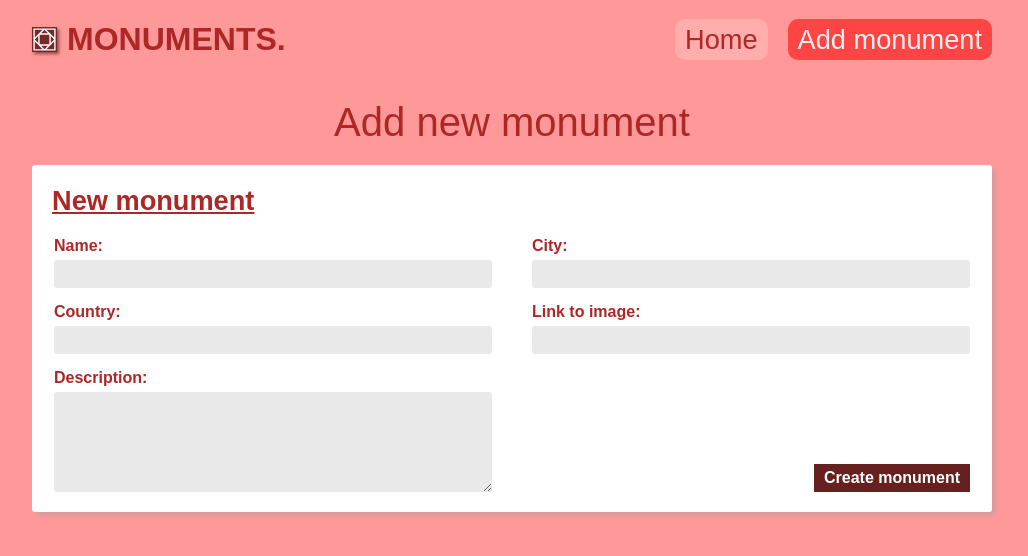
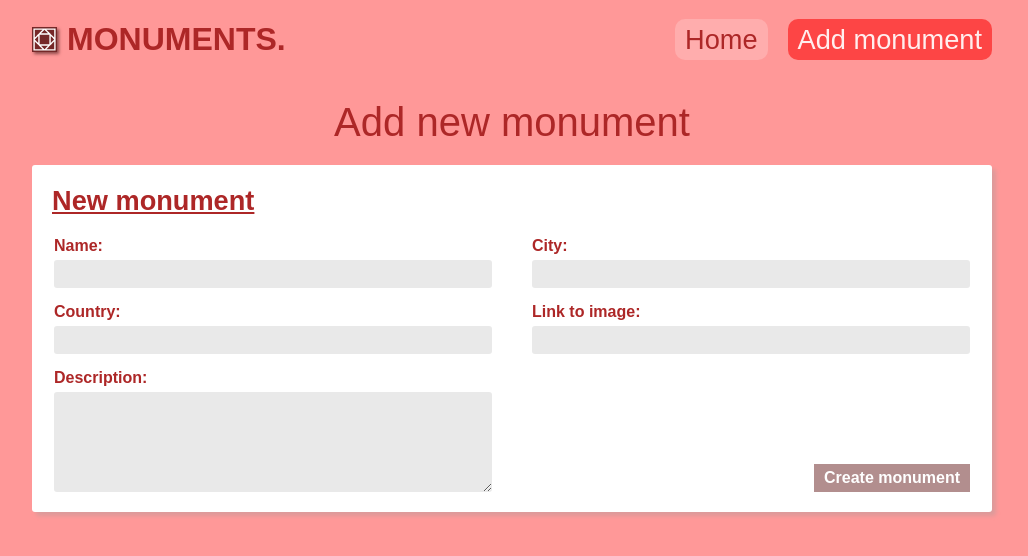
Before and after one commit to ZilongZhan/w6-monuments-react, a React (Vite) app: page /add-monument in a window 1280 px wide. Shown: the top 556 px of the page, without its empty margins (128-1156 px from the left). Built offline with nearby package versions, Linux system fonts and the light colour scheme; no server answers.

Commit message:
Fix incorrect Button disabled condition

```diff
--- a/package.json
+++ b/package.json
@@ -16,7 +16,6 @@
   },
   "dependencies": {
     "@fontsource-variable/outfit": "^5.2.5",
-    "@testing-library/user-event": "^14.6.1",
     "react": "^19.0.0",
     "react-dom": "^19.0.0",
     "react-router": "^7.5.0"
@@ -25,6 +24,7 @@
     "@commitlint/cli": "^19.8.0",
     "@commitlint/config-conventional": "^19.8.0",
     "@eslint/js": "^9.21.0",
+    "@testing-library/user-event": "^14.6.1",
     "@testing-library/dom": "^10.4.0",
     "@testing-library/jest-dom": "^6.6.3",
     "@testing-library/react": "^16.3.0",
--- a/src/monument/components/MonumentForm/MonumentForm.css
+++ b/src/monument/components/MonumentForm/MonumentForm.css
@@ -64,5 +64,6 @@
   &:disabled {
     cursor: not-allowed;
     background-color: rgb(103, 32, 32);
+    opacity: 0.5;
   }
 }
--- a/src/monument/components/MonumentForm/MonumentForm.tsx
+++ b/src/monument/components/MonumentForm/MonumentForm.tsx
@@ -82,7 +82,7 @@ const MonumentForm: React.FC = () => {
             onChange={handleOnChange}
           />
         </div>
-        <button className="button" disabled={isValidData}>
+        <button className="button" disabled={!isValidData}>
           Create monument
         </button>
       </fieldset>
```
